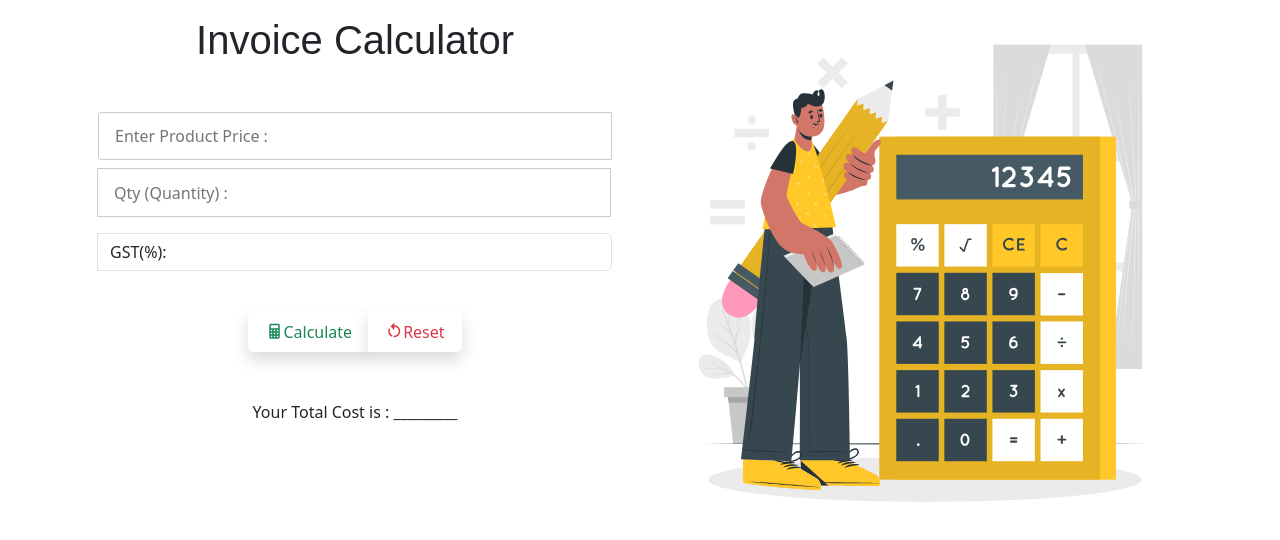
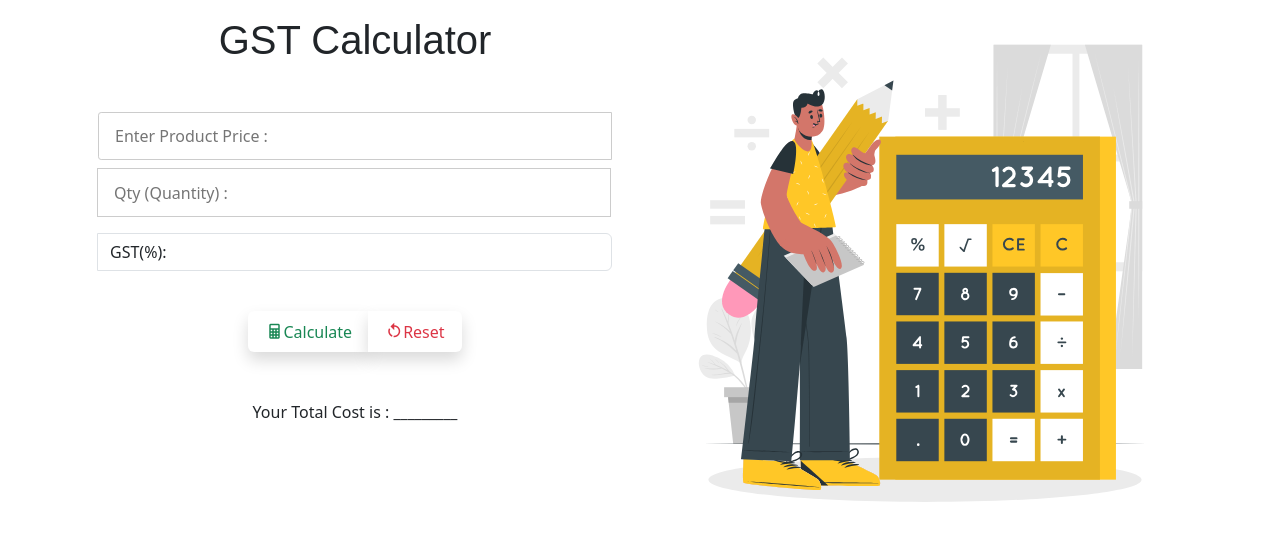
Before and after one commit to AlvinDHacker/Invoicify_RepoEd1, a plain HTML site: page Invoice.html in a window 1280 px wide. Drawn offline with nearby package versions, Linux system fonts and the light colour scheme.

Commit message:
inovice final

```diff
--- a/Invoice.html
+++ b/Invoice.html
@@ -12,7 +12,7 @@
 		href="https://cdnjs.cloudflare.com/ajax/libs/MaterialDesign-Webfont/7.2.96/css/materialdesignicons.min.css"
 		integrity="sha512-LX0YV/MWBEn2dwXCYgQHrpa9HJkwB+S+bnBpifSOTO1No27TqNMKYoAn6ff2FBh03THAzAiiCwQ+aPX+/Qt/Ow=="
 		crossorigin="anonymous" referrerpolicy="no-referrer" />
-	<title>Invoice Calculator</title>
+	<title>GST Calculator</title>
 </head>
 <body class="bg-soft-primary">
 	<div class="container text-center">
@@ -20,7 +20,7 @@
 			<div class="col-md-6">
 				<div class="card border-0">
 					<div class="justify-content-start">
-						<h1 class="p-3">Invoice Calculator</h1>
+						<h1 class="p-3">GST Calculator</h1>
 						<div class="input-group w-100">
 							<input type="number" id="price-input" placeholder="Enter Product Price :" />
 							<input type="number" id="quantity-input" placeholder="Qty (Quantity) :" />
```
